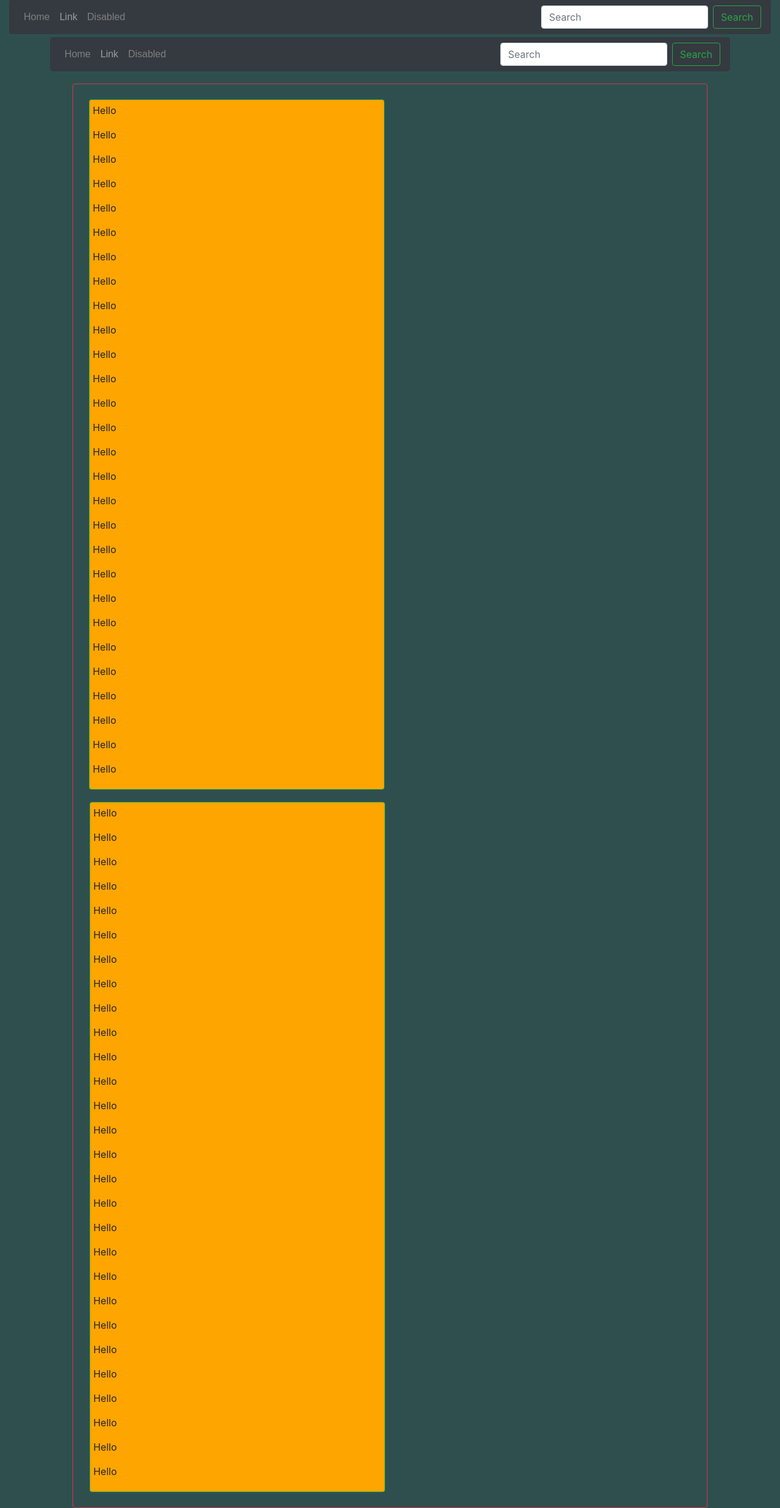
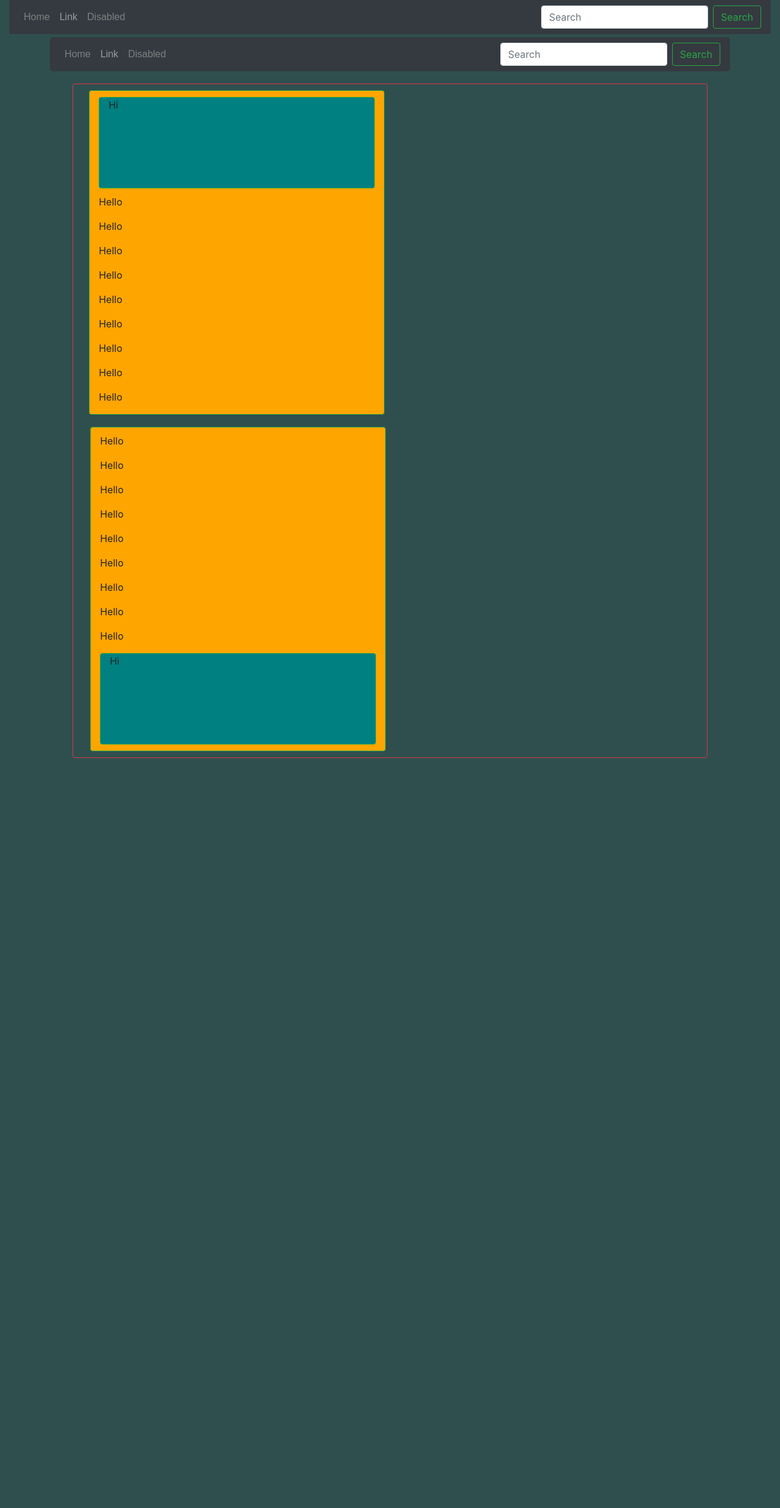
Before and after one commit to usafowose/Portfolio, a React (Create React App) app: page / in a window 1280 px wide. Shown: the whole page at 61% size. After the commit the page ends 1243 px from the top, so only its background shows below. Built offline with nearby package versions, Linux system fonts and the light colour scheme.

Commit message:
Added completed styling for divs and children divs

```diff
--- /dev/null
+++ b/src/Body/Body_Left/horizontal_cards.js
@@ -0,0 +1,13 @@
+import React from 'react'
+
+const HorizontalDiv = (props) => {
+    return (
+
+      <div className = 'container-fluid border border-success rounded' style={{backgroundColor:'teal', marginTop:10, marginBottom:10, height: 150}} >
+        <p>Hi</p>
+      </div>
+
+    )
+}
+
+export default HorizontalDiv
--- a/src/Body/Body_Left/index.js
+++ b/src/Body/Body_Left/index.js
@@ -1,27 +1,10 @@
 import React from 'react'
+import HorizontalDiv from './horizontal_cards'
 
 const BodyLeft = (props) => {
     return (
-        <div className='container-fluid border border-success rounded' style={{ minHeight: '25', margin: 10, marginRight:13, marginLeft: 11, backgroundColor: 'orange', float:'left', width:'48%', padding:5}}>
-            <p>Hello</p>
-            <p>Hello</p>
-            <p>Hello</p>
-            <p>Hello</p>
-            <p>Hello</p>
-            <p>Hello</p>
-            <p>Hello</p>
-            <p>Hello</p>
-            <p>Hello</p>
-            <p>Hello</p>
-            <p>Hello</p>
-            <p>Hello</p>
-            <p>Hello</p>
-            <p>Hello</p>
-            <p>Hello</p>
-            <p>Hello</p>
-            <p>Hello</p>
-            <p>Hello</p>
-            <p>Hello</p>
+        <div className='container-fluid border border-success rounded' style={{ minHeight: '25', margin: 10, marginRight: 13, marginLeft: 11, backgroundColor: 'orange', float: 'left', width: '48%', overflow: 'auto' }}>
+            <HorizontalDiv />
             <p>Hello</p>
             <p>Hello</p>
             <p>Hello</p>
--- a/src/Body/Body_Right/index.js
+++ b/src/Body/Body_Right/index.js
@@ -1,8 +1,9 @@
 import React from 'react'
+import HorizontalDiv from './../Body_Left/horizontal_cards'
 
 const BodyRight = (props) => {
     return (
-        <div className='container-fluid border border-success rounded' style={{ minHeight: '25', float: 'left', backgroundColor: 'orange', margin:10, marginLeft: 12, width:'48%', padding: 5}}>
+        <div className='container-fluid border border-success rounded' style={{ minHeight: '25', float: 'left', backgroundColor: 'orange', margin: 10, marginLeft: 13, width: '48%', paddingTop:10, overflow: 'auto' }}>
             <p>Hello</p>
             <p>Hello</p>
             <p>Hello</p>
@@ -12,26 +13,7 @@ const BodyRight = (props) => {
             <p>Hello</p>
             <p>Hello</p>
             <p>Hello</p>
-            <p>Hello</p>
-            <p>Hello</p>
-            <p>Hello</p>
-            <p>Hello</p>
-            <p>Hello</p>
-            <p>Hello</p>
-            <p>Hello</p>
-            <p>Hello</p>
-            <p>Hello</p>
-            <p>Hello</p>
-            <p>Hello</p>
-            <p>Hello</p>
-            <p>Hello</p>
-            <p>Hello</p>
-            <p>Hello</p>
-            <p>Hello</p>
-            <p>Hello</p>
-            <p>Hello</p>
-            <p>Hello</p>
-
+            <HorizontalDiv />
         </div>
     )
 }
--- a/src/Body/index.js
+++ b/src/Body/index.js
@@ -5,9 +5,9 @@ import BodyRight from './Body_Right'
 
 const Body = (props) => {
     return (
-        <div className='container-fluid border border-danger col-10 rounded' style={{ minHeight: '60rem', marginTop: 20, backgroundColor: '', overflow: 'auto', padding:15}}>
+        <div className='container-fluid border border-danger col-10 rounded' style={{ minHeight: '60rem', marginTop: 20, backgroundColor: '', overflow: 'auto', padding: 'none' }}>
             <BodyLeft />
-            <BodyRight/>
+            <BodyRight />
         </div>
     )
 }
```
